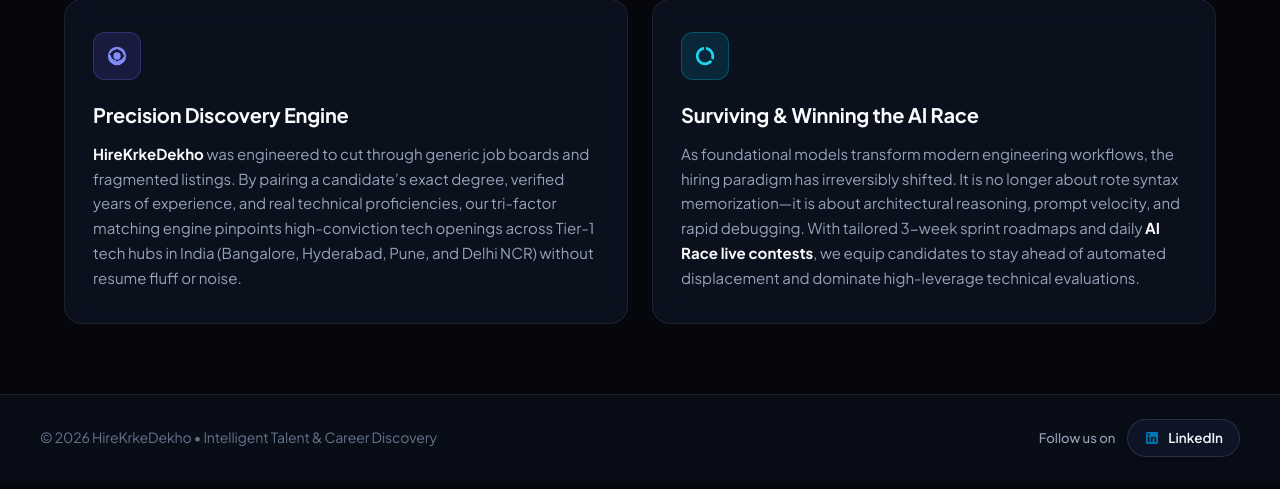
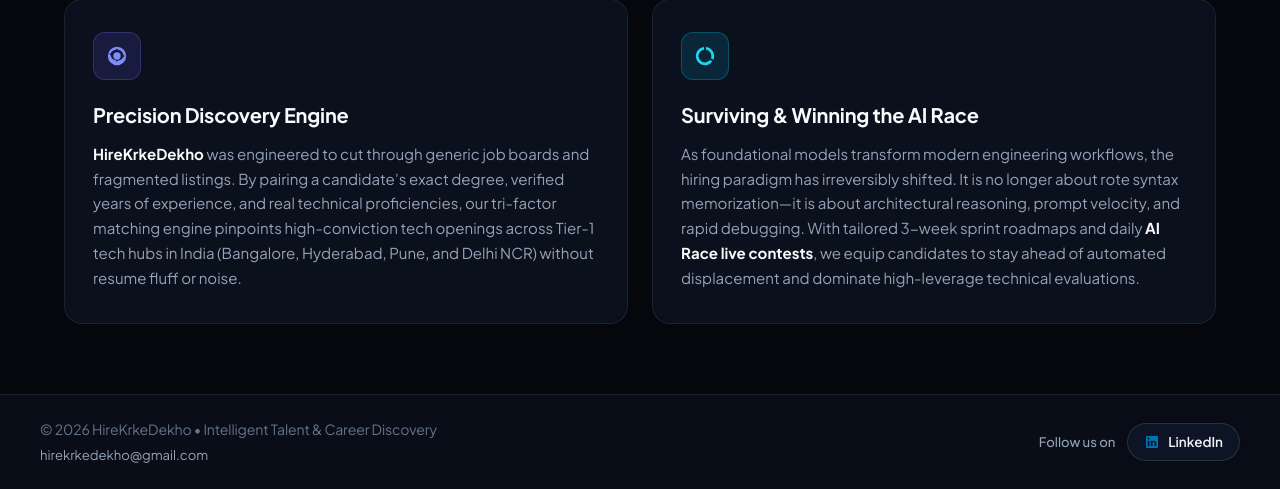
Before and after one commit to mselvavijay/Career_Bot, a FastAPI app: page / in a window 1280 px wide; the page is wider, and only the part inside the window is pictured. Shown: the part 2388-2877 px from the top of that part. Before the commit the page ends 2845 px from the top of that part, so only its background shows below. Run offline with FastAPI, Linux system fonts and the light colour scheme; data that the repository does not hold is empty; some libraries are stand-ins or nearby versions.

Commit message:
feat(footer): add official contact email

```diff
--- a/static/app.css
+++ b/static/app.css
@@ -3005,6 +3005,20 @@
             letter-spacing: -0.01em;
         }
 
+        .footer-email {
+            display: inline-block;
+            margin-top: 5px;
+            color: var(--text-secondary);
+            font-size: 0.82rem;
+            text-decoration: none;
+            transition: color 0.2s ease;
+        }
+
+        .footer-email:hover,
+        .footer-email:focus-visible {
+            color: #1F6BFF;
+        }
+
         .footer-social-wrap {
             display: inline-flex;
             align-items: center;
--- a/templates/index.html
+++ b/templates/index.html
@@ -426,6 +426,7 @@
         <div class="footer-container">
             <div class="footer-brand-wrap">
                 <p class="footer-copyright">&copy; 2026 HireKrkeDekho &bull; Intelligent Talent &amp; Career Discovery</p>
+                <a class="footer-email" href="mailto:hirekrkedekho@gmail.com">hirekrkedekho@gmail.com</a>
             </div>
             <div class="footer-social-wrap">
                 <span class="footer-follow-label">Follow us on</span>
```
